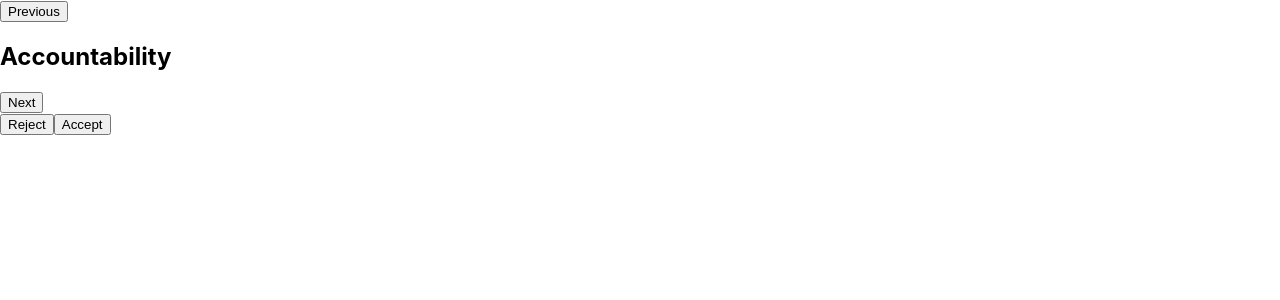
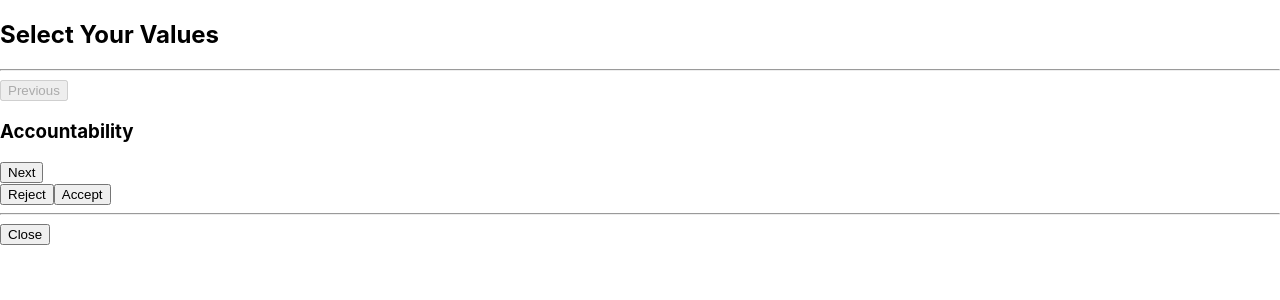
Before and after one commit to COScholl/values-worksheet, a React (Create React App) app: page / in a window 1280 px wide. Shown: the top 300 px of the page. Built offline with nearby package versions, Linux system fonts and the light colour scheme.

Commit message:
value_card toggle modal functionality and buttons working 	TODO: style modal, write button disabled functionality, review UX

```diff
--- a/src/components/ValueModal.jsx
+++ b/src/components/ValueModal.jsx
@@ -2,6 +2,10 @@ import React from 'react';
 
 export const ValueModal = (props) => {
   const {
+    displayValueModal,
+    toggleViewValueModal,
+    toggleAddValuesFromModal,
+    displayAddValuesStyle,
     displayAcceptedStyle,
     displayRejectedStyle,
     acceptAndAdvanceValue,
@@ -23,6 +27,7 @@ export const ValueModal = (props) => {
     <button
       className='modal__value-span--prev btn'
       onClick={regressValue}
+      disabled={!valuesList.length || valueIdx === 0}
     >
       Previous
     </button>
@@ -37,6 +42,7 @@ export const ValueModal = (props) => {
     <button
       className='modal__value-span--next btn'
       onClick={advanceValue}
+      disabled={!valuesList.length || valueIdx === valuesList.length - 1}
     >
       Next
     </button>
@@ -50,6 +56,9 @@ export const ValueModal = (props) => {
     <button
       className='modal__accept-dismiss-span--accept btn'
       onClick={acceptAndAdvanceValue}
+      disabled={
+        !valuesList.length || valuesList[valueIdx] === acceptedVal
+      }
     >
       Accept
     </button>
@@ -63,29 +72,69 @@ export const ValueModal = (props) => {
     <button
       className='modal__accept-dismiss-span--reject btn'
       onClick={() => rejectAndAdvanceValue(testValue)}
+      disabled={!valuesList.length || !valuesList[valueIdx]}
     >
       Reject
     </button>
   );
 
+  // @TODO: @XXX implement drag and drop mode and then add this functionality
+  // when a user rejects all values in the list or reaches the end of the list
+  /**
+   * Button component that switches view from modal to drag and drop view in
+   * "add values" mode
+   */
+  const AddValuesButton = () => (
+    <button
+      onClick={toggleAddValuesFromModal}
+      style={{
+        background: 'none',
+        color: 'blue',
+        border: 'none',
+        padding: '0',
+        font: 'inherit',
+        cursor: 'pointer',
+        outline: 'inherit',
+      }}
+    >
+      add
+    </button>
+  );
+
   return (
     <>
-      <div className='modal__wrapper'>
+      <div
+        className='modal__wrapper'
+        style={displayValueModal}
+      >
+        <div className='modal__header'>
+          <h2>Select Your Values</h2>
+        </div>
+        <hr />
+        <form className='modal__form'>
           <span className='modal__value-span'>
             <PreviousButton />
-          <h2 className='modal__header'>{valuesList[valueIdx]}</h2>
+            <div className='modal__value-span--msg-wrapper'>
+              <h3 className='modal__value-span--msg-header'>{valuesList[valueIdx]}</h3>
               <p
-            className='modal__message--accepted'
+                className='modal__value-span--msg-accepted'
                 style={displayAcceptedStyle}
               >
                 {`${acceptedVal} Accepted!`}
               </p>
               <p
-            className='modal__message--rejected'
+                className='modal__value-span--msg-rejected'
                 style={displayRejectedStyle}
               >
                 {`${rejectedVal} Rejected!`}
               </p>
+              <p
+                className='modal__value-span--msg-empty'
+                style={displayAddValuesStyle}
+              >
+                There are no more values in the list, why not {<AddValuesButton />} some values of your own?
+              </p>
+            </div>
             <NextButton />
           </span>
           <br />
@@ -93,6 +142,16 @@ export const ValueModal = (props) => {
             <RejectButton />
             <AcceptButton />
           </span>
+        </form>
+        <hr />
+        <div className='modal__footer'>
+          <button onClick={toggleViewValueModal}>Close</button>
+        </div>
+      </div>
+        <button
+          style={{display: displayValueModal.display === 'none' ? 'unset' : 'none'}}
+          onClick={toggleViewValueModal}>Open Value Modal</button>
+      <div>
       </div>
     </>
   )
--- a/src/components/ValueWorksheet.jsx
+++ b/src/components/ValueWorksheet.jsx
@@ -7,157 +7,165 @@ export const ValueWorksheet = () => {
     'Accountability',
     'Accuracy',
     'Achievement',
-    'Adventurousness',
-    'Altruism',
-    'Ambition',
-    'Assertiveness',
-    'Balance',
-    'Being the best',
-    'Belonging',
-    'Boldness',
-    'Calmness',
-    'Carefulness',
-    'Challenge',
-    'Cheerfulness',
-    'Clear-mindedness',
-    'Commitment',
-    'Community',
-    'Compassion',
-    'Competitiveness',
-    'Consistency',
-    'Contentment',
-    'Continuous Improvement',
-    'Contribution',
-    'Control',
-    'Cooperation',
-    'Correctness',
-    'Courtesy',
-    'Creativity',
-    'Curiosity',
-    'Decisiveness',
-    'Democraticness',
-    'Dependability',
-    'Determination',
-    'Devoutness',
-    'Diligence',
-    'Discipline',
-    'Discretion',
-    'Diversity',
-    'Dynamism',
-    'Economy',
-    'Effectiveness',
-    'Efficiency',
-    'Elegance',
-    'Empathy',
-    'Enjoyment',
-    'Enthusiasm',
-    'Equality',
-    'Excellence',
-    'Excitement',
-    'Expertise',
-    'Exploration',
-    'Expressiveness',
-    'Fairness',
-    'Faith',
-    'Family-orientedness',
-    'Fidelity',
-    'Fitness',
-    'Fluency',
-    'Focus',
-    'Freedom',
-    'Fun',
-    'Generosity',
-    'Goodness',
-    'Grace',
-    'Growth',
-    'Happiness',
-    'Hard Work',
-    'Health',
-    'Helping Society',
-    'Holiness',
-    'Honesty',
-    'Honor',
-    'Humility',
-    'Independence',
-    'Ingenuity',
-    'Inner Harmony',
-    'Inquisitiveness',
-    'Insightfulness',
-    'Intelligence',
-    'Intellectual Status',
-    'Intuition',
-    'Joy',
-    'Justice',
-    'Leadership',
-    'Legacy',
-    'Love',
-    'Loyalty',
-    'Making a difference',
-    'Mastery',
-    'Merit',
-    'Obedience',
-    'Openness',
-    'Order',
-    'Originality',
-    'Patriotism',
-    'Perfection',
-    'Piety',
-    'Positivity',
-    'Practicality',
-    'Preparedness',
-    'Professionalism',
-    'Prudence',
-    'Quality-orientation',
-    'Reliability',
-    'Resourcefulness',
-    'Restraint',
-    'Results-oriented',
-    'Rigor',
-    'Security',
-    'Self-actualization',
-    'Self-control',
-    'Selflessness',
-    'Self-reliance',
-    'Sensitivity',
-    'Serenity',
-    'Service',
-    'Shrewdness',
-    'Simplicity',
-    'Soundness',
-    'Speed',
-    'Spontaneity',
-    'Stability',
-    'Strategic',
-    'Strength',
-    'Structure',
-    'Success',
-    'Support',
-    'Teamwork',
-    'Temperance',
-    'Thankfulness',
-    'Thoroughness',
-    'Thoughtfulness',
-    'Timeliness',
-    'Tolerance',
-    'Traditionalism',
-    'Trustworthiness',
-    'Truth-seeking',
-    'Understanding',
-    'Uniqueness',
-    'Unity',
-    'Usefulness',
-    'Vision',
-    'Vitality',
+    // 'Adventurousness',
+    // 'Altruism',
+    // 'Ambition',
+    // 'Assertiveness',
+    // 'Balance',
+    // 'Being the best',
+    // 'Belonging',
+    // 'Boldness',
+    // 'Calmness',
+    // 'Carefulness',
+    // 'Challenge',
+    // 'Cheerfulness',
+    // 'Clear-mindedness',
+    // 'Commitment',
+    // 'Community',
+    // 'Compassion',
+    // 'Competitiveness',
+    // 'Consistency',
+    // 'Contentment',
+    // 'Continuous Improvement',
+    // 'Contribution',
+    // 'Control',
+    // 'Cooperation',
+    // 'Correctness',
+    // 'Courtesy',
+    // 'Creativity',
+    // 'Curiosity',
+    // 'Decisiveness',
+    // 'Democraticness',
+    // 'Dependability',
+    // 'Determination',
+    // 'Devoutness',
+    // 'Diligence',
+    // 'Discipline',
+    // 'Discretion',
+    // 'Diversity',
+    // 'Dynamism',
+    // 'Economy',
+    // 'Effectiveness',
+    // 'Efficiency',
+    // 'Elegance',
+    // 'Empathy',
+    // 'Enjoyment',
+    // 'Enthusiasm',
+    // 'Equality',
+    // 'Excellence',
+    // 'Excitement',
+    // 'Expertise',
+    // 'Exploration',
+    // 'Expressiveness',
+    // 'Fairness',
+    // 'Faith',
+    // 'Family-orientedness',
+    // 'Fidelity',
+    // 'Fitness',
+    // 'Fluency',
+    // 'Focus',
+    // 'Freedom',
+    // 'Fun',
+    // 'Generosity',
+    // 'Goodness',
+    // 'Grace',
+    // 'Growth',
+    // 'Happiness',
+    // 'Hard Work',
+    // 'Health',
+    // 'Helping Society',
+    // 'Holiness',
+    // 'Honesty',
+    // 'Honor',
+    // 'Humility',
+    // 'Independence',
+    // 'Ingenuity',
+    // 'Inner Harmony',
+    // 'Inquisitiveness',
+    // 'Insightfulness',
+    // 'Intelligence',
+    // 'Intellectual Status',
+    // 'Intuition',
+    // 'Joy',
+    // 'Justice',
+    // 'Leadership',
+    // 'Legacy',
+    // 'Love',
+    // 'Loyalty',
+    // 'Making a difference',
+    // 'Mastery',
+    // 'Merit',
+    // 'Obedience',
+    // 'Openness',
+    // 'Order',
+    // 'Originality',
+    // 'Patriotism',
+    // 'Perfection',
+    // 'Piety',
+    // 'Positivity',
+    // 'Practicality',
+    // 'Preparedness',
+    // 'Professionalism',
+    // 'Prudence',
+    // 'Quality-orientation',
+    // 'Reliability',
+    // 'Resourcefulness',
+    // 'Restraint',
+    // 'Results-oriented',
+    // 'Rigor',
+    // 'Security',
+    // 'Self-actualization',
+    // 'Self-control',
+    // 'Selflessness',
+    // 'Self-reliance',
+    // 'Sensitivity',
+    // 'Serenity',
+    // 'Service',
+    // 'Shrewdness',
+    // 'Simplicity',
+    // 'Soundness',
+    // 'Speed',
+    // 'Spontaneity',
+    // 'Stability',
+    // 'Strategic',
+    // 'Strength',
+    // 'Structure',
+    // 'Success',
+    // 'Support',
+    // 'Teamwork',
+    // 'Temperance',
+    // 'Thankfulness',
+    // 'Thoroughness',
+    // 'Thoughtfulness',
+    // 'Timeliness',
+    // 'Tolerance',
+    // 'Traditionalism',
+    // 'Trustworthiness',
+    // 'Truth-seeking',
+    // 'Understanding',
+    // 'Uniqueness',
+    // 'Unity',
+    // 'Usefulness',
+    // 'Vision',
+    // 'Vitality',
   ]);
-  // useState to keep tabs on which item should be rendered at a time
+
+  const [viewValueModal, setViewValueModal] = useState(true);
+  const [displayValueModal, setDisplayValueModal] = useState({display: 'unset'});
   const [valueIdx, setValueIdx] = useState(0);
-  // set accepted and rejected values. Only set the most recent change and reset
-  // the other to undefined with a helper function
   const [acceptedVal, setAcceptedVal] = useState('');
   const [rejectedVal, setRejectedVal] = useState('');
   const [displayAcceptedStyle, setDisplayAcceptedStyle] = useState({display: 'none'});
-  const [displayRejectedStyle, setDisplayRejectedStyle] = useState({display: 'none'})
-  // @TODO: create useEffect to toggle accepted or rejected based on values
+  const [displayRejectedStyle, setDisplayRejectedStyle] = useState({display: 'none'});
+  const [displayAddValuesStyle, setDisplayAddValuesStyle] = useState({display: 'none'});
+
+  /**
+   * Toggles CSS display attribute of .modal__value-span--msg-accepted
+   * and .modal__value-span--msg-rejected <p> tags when values are accepted
+   * Only set the most recent change and reset the other to undefined
+   * @modifies {displayAcceptedStyle}    based on acceptedVal
+   * @modifies {displayRejectedStyle}    based on rejectedVal
+   */
   useEffect(() => {
     if(acceptedVal) {
       setDisplayRejectedStyle({display: 'none'});
@@ -168,6 +176,34 @@ export const ValueWorksheet = () => {
       setDisplayRejectedStyle({display: 'unset'});
     }
   }, [acceptedVal, rejectedVal]);
+
+  /**
+   * Unsets CSS display attribute of .modal__value-span--msg-empty <p> tag from
+   * 'none' and sets CSS display attribute of
+   * .modal__value-span--msg-accepted and .modal__value-span--msg-rejected <p>
+   * tags when there are no more values in valuesList
+   * @modifies {displayAddValuesStyle}   based on valuesList.length
+   * @modifies {displayAcceptedStyle}    based on valuesList.length
+   * @modifies {displayRejectedStyle}    based on valuesList.length
+   */
+  useEffect(() => {
+    if(!valuesList.length) {
+      setDisplayAcceptedStyle({display: 'none'});
+      setDisplayRejectedStyle({display: 'none'});
+      setDisplayAddValuesStyle({display: 'unset'});
+    }
+  }, [valuesList]);
+
+  /**
+   * Sets display attribute of .modal__wrapper when toggleViewValueModal()
+   * sets viewValueModal
+   * @modifies {displayValueModal}    based on viewValueModal
+   */
+  useEffect(() => {
+      if(viewValueModal) setDisplayValueModal({display: 'unset'});
+      if(!viewValueModal) setDisplayValueModal({display: 'none'});
+  }, [viewValueModal]);
+
   /**
    * Helper function that advances value from valuesList to display
    * @modifies {valueIdx} calls setValueIdx to mutate valueIdx
@@ -194,6 +230,13 @@ export const ValueWorksheet = () => {
     }
   }
 
+  /**
+   * Helper function that calls advanceValue() and sets acceptedValue
+   * as well as resetting rejectedValue;
+   * @modifies {valueIdx} calls advanceValue() which calls setValueIdx
+   * @modifies {rejectedValue}
+   * @modifies {acceptedValue}
+   */
   const acceptAndAdvanceValue = () => {
     advanceValue();
     setRejectedVal('');
@@ -205,6 +248,8 @@ export const ValueWorksheet = () => {
    * New value at valueIdx is displayed
    * @param    {string} listValue - current value of valuesList at valueIdx
    * @modifies {valuesList} calls setValuesList to mutate valueIdx
+   * @modifies {rejectedValue}
+   * @modifies {acceptedValue}
    */
   const rejectAndAdvanceValue = (listValue, valueIdx) => {
     const valueToReject = listValue;
@@ -213,6 +258,20 @@ export const ValueWorksheet = () => {
     setValuesList(returnList);
     setAcceptedVal('');
     setRejectedVal(valueToReject);
+  }
+
+  const toggleViewValueModal = () => {
+    setViewValueModal(!viewValueModal)
+  }
+
+  /**
+   * Close modal and enter drag and drop view in "add values" mode
+   * @todo write function after implementing drag and drop mode and add values functionality
+   * @return {[type]} [description]
+   */
+  const toggleAddValuesFromModal = () => {
+    alert('functionality not yet implemented!');
+    return;
   }
 
   return (
@@ -228,7 +287,13 @@ export const ValueWorksheet = () => {
         rejectAndAdvanceValue={rejectAndAdvanceValue}
         displayAcceptedStyle={displayAcceptedStyle}
         displayRejectedStyle={displayRejectedStyle}
+        displayAddValuesStyle={displayAddValuesStyle}
+        toggleAddValuesFromModal={toggleAddValuesFromModal}
+        toggleViewValueModal={toggleViewValueModal}
+        displayValueModal={displayValueModal}
       />
+      { /* @TODO: not yet implemented */ }
+      { /* <DragAndDropValues /> */ }
     </>
   );
 };
```
Also changed, not shown: 1 other file (tests, documents, lock files or other folders). Lines whose indentation alone changed are shown as unchanged.
